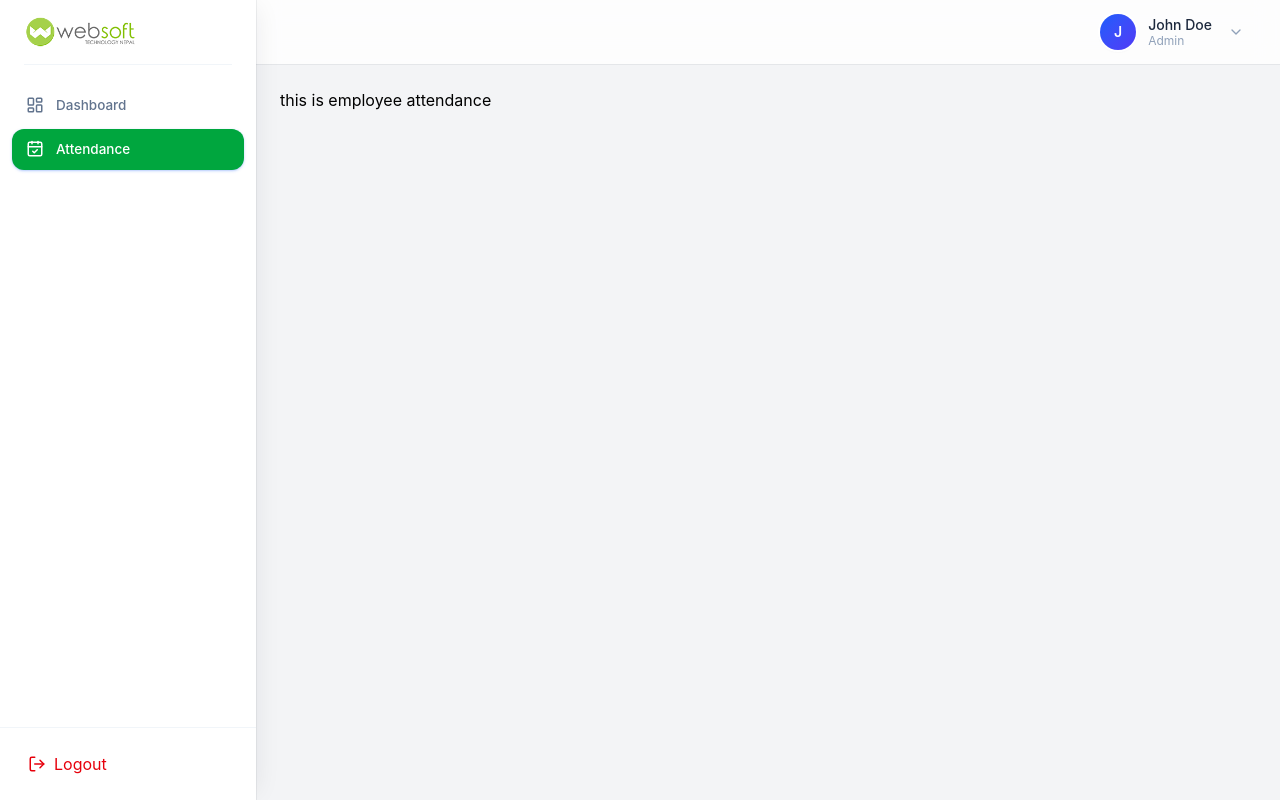
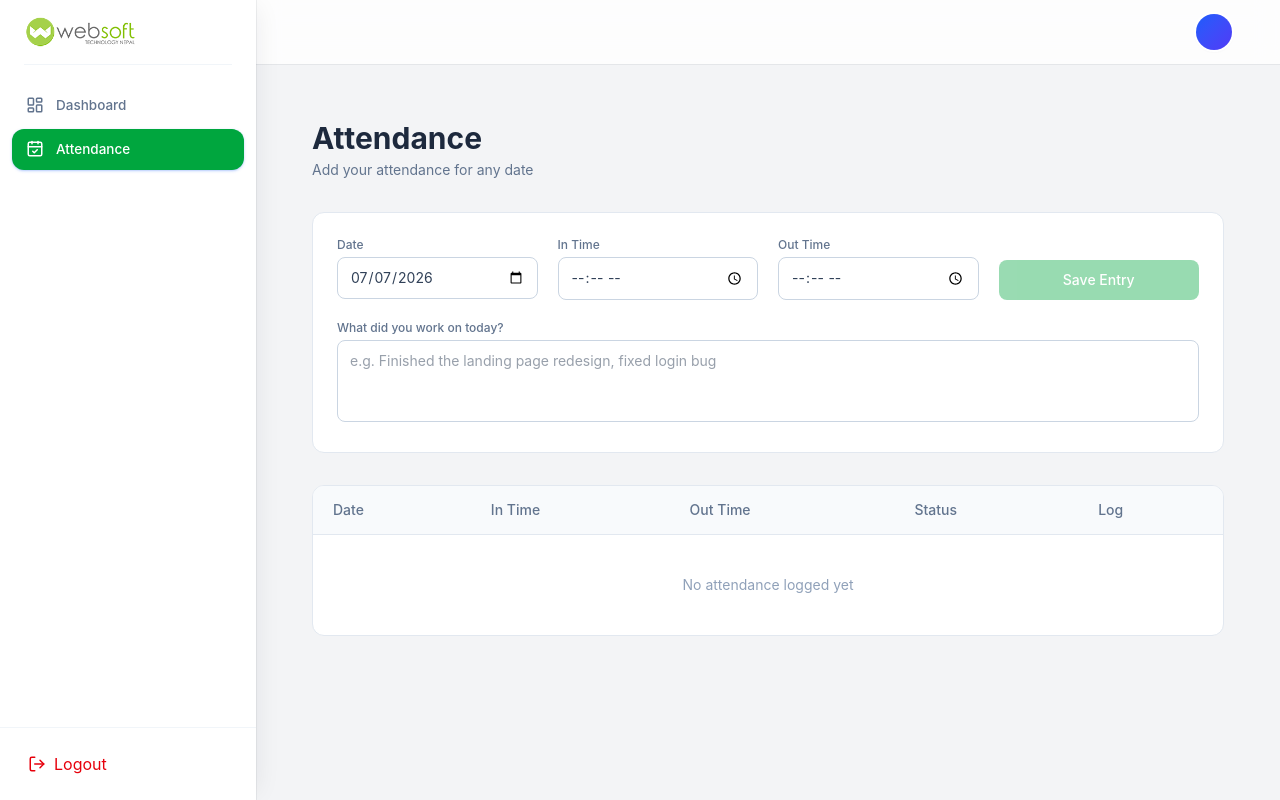
Before and after one commit to websoftoffice8-jpg/websoftofficemanagement, a React (Vite) app: page /employee/attendance in a window 1280 px wide. Built offline with nearby package versions, Linux system fonts and the light colour scheme.

Commit message:
new today

```diff
--- a/db.json
+++ b/db.json
@@ -50,6 +50,15 @@
       "password": "admin1",
       "role": "admin",
       "id": "uF3TseFpPnA"
+    },
+    {
+      "employeeId": "EMP05",
+      "name": "Rachit",
+      "password": "rachit",
+      "department": "IT",
+      "position": "Manager",
+      "role": "employee",
+      "id": "SwIGsev4jXo"
     }
   ],
   "$schema": "./node_modules/json-server/schema.json"
--- a/src/Layouts/Navbar.jsx
+++ b/src/Layouts/Navbar.jsx
@@ -1,22 +1,27 @@
 import React from "react";
 import { ChevronDown } from "lucide-react";
 
-const Navbar = ({ userName = "Gaurav Dhungana" }) => {
+const Navbar = () => {
+  const user = JSON.parse(localStorage.getItem("user"));
+
   return (
     <header className="h-16 bg-white/80 backdrop-blur-md shadow-[0_1px_0_0_rgba(15,23,42,0.06)] px-6 flex items-center justify-end sticky top-0 z-30">
       <button className="flex items-center gap-3 pl-2 pr-3 py-1.5 rounded-full hover:bg-slate-50 transition-colors">
         <div className="w-9 h-9 rounded-full bg-gradient-to-br from-blue-600 to-indigo-600 text-white flex items-center justify-center text-sm font-semibold ring-2 ring-white shadow-sm">
-          {userName.charAt(0).toUpperCase()}
+          {user?.name?.charAt(0).toUpperCase()}
         </div>
 
         <div className="text-left hidden sm:block">
           <p className="text-sm font-medium text-slate-800 leading-tight">
-            {userName}
+            {user?.name}
           </p>
-          <p className="text-xs text-slate-400 leading-tight">Admin</p>
+
+          <p className="text-xs text-slate-400 leading-tight">
+            {user?.role}
+          </p>
         </div>
-
-        <ChevronDown size={16} className="text-slate-400 ml-1" />
+{/*
+        <ChevronDown size={16} className="text-slate-400 ml-1" /> */}
       </button>
     </header>
   );
--- a/src/Pages/Employee/Attendance.jsx
+++ b/src/Pages/Employee/Attendance.jsx
@@ -1,11 +1,234 @@
-import React from 'react'
+  import { useState } from "react";
 
-const Attendance = () => {
-  return (
-    <div>
-      this is employee attendance
-    </div>
-  )
-}
+  export default function AttendancePage() {
+    const [logs, setLogs] = useState([]);
+    const [date, setDate] = useState(new Date().toISOString().split("T")[0]);
+    const [inTime, setInTime] = useState("");
+    const [outTime, setOutTime] = useState("");
+    const [note, setNote] = useState("");
+    const [expanded, setExpanded] = useState({});
+    const [editingDate, setEditingDate] = useState(null);
+    const [editText, setEditText] = useState("");
 
-export default Attendance
+    const WORD_LIMIT = 3;
+
+    const toggleExpanded = (rowDate) => {
+      setExpanded((prev) => ({ ...prev, [rowDate]: !prev[rowDate] }));
+    };
+
+    const getStatus = (log) => {
+      if (!log.outTime) return "In Progress";
+      return "Completed";
+    };
+
+    const handleAddEntry = () => {
+      if (!date || !inTime) return;
+
+      const existing = logs.find((log) => log.date === date);
+      if (existing) {
+        setLogs(
+          logs.map((log) =>
+            log.date === date
+              ? { ...log, inTime, outTime: outTime || null, note }
+              : log
+          )
+        );
+      } else {
+        setLogs(
+          [...logs, { date, inTime, outTime: outTime || null, note }].sort(
+            (a, b) => b.date.localeCompare(a.date)
+          )
+        );
+      }
+
+      setInTime("");
+      setOutTime("");
+      setNote("");
+    };
+
+    const startEditing = (log) => {
+      setEditingDate(log.date);
+      setEditText(log.note || "");
+    };
+
+    const cancelEditing = () => {
+      setEditingDate(null);
+      setEditText("");
+    };
+
+    const saveEditing = (rowDate) => {
+      setLogs(
+        logs.map((log) =>
+          log.date === rowDate ? { ...log, note: editText } : log
+        )
+      );
+      setEditingDate(null);
+      setEditText("");
+    };
+
+    return (
+      <div className="max-w-5xl mx-auto p-8">
+        <h1 className="text-3xl font-bold text-slate-800 mb-1">Attendance</h1>
+        <p className="text-slate-500 text-sm mb-8">Add your attendance for any date</p>
+
+        {/* Add Entry Card */}
+        <div className="bg-white border border-slate-200 rounded-xl p-6 mb-8">
+          <div className="grid grid-cols-1 sm:grid-cols-4 gap-5">
+            <div>
+              <label className="block text-xs font-medium text-slate-500 mb-1">Date</label>
+              <input
+                type="date"
+                value={date}
+                onChange={(e) => setDate(e.target.value)}
+                className="w-full border border-slate-300 rounded-lg px-3 py-2.5 text-sm text-slate-700 focus:outline-none focus:ring-2 focus:ring-green-600"
+              />
+            </div>
+            <div>
+              <label className="block text-xs font-medium text-slate-500 mb-1">In Time</label>
+              <input
+                type="time"
+                value={inTime}
+                onChange={(e) => setInTime(e.target.value)}
+                className="w-full border border-slate-300 rounded-lg px-3 py-2.5 text-sm text-slate-700 focus:outline-none focus:ring-2 focus:ring-green-600"
+              />
+            </div>
+            <div>
+              <label className="block text-xs font-medium text-slate-500 mb-1">Out Time</label>
+              <input
+                type="time"
+                value={outTime}
+                onChange={(e) => setOutTime(e.target.value)}
+                className="w-full border border-slate-300 rounded-lg px-3 py-2.5 text-sm text-slate-700 focus:outline-none focus:ring-2 focus:ring-green-600"
+              />
+            </div>
+            <div className="flex items-end">
+              <button
+                onClick={handleAddEntry}
+                disabled={!date || !inTime}
+                className="w-full px-4 py-2.5 rounded-lg bg-green-600 text-white text-sm font-medium disabled:opacity-40 disabled:cursor-not-allowed hover:bg-green-700"
+              >
+                Save Entry
+              </button>
+            </div>
+          </div>
+
+          <div className="mt-5">
+            <label className="block text-xs font-medium text-slate-500 mb-1">
+              What did you work on today?
+            </label>
+            <textarea
+              value={note}
+              onChange={(e) => setNote(e.target.value)}
+              rows={3}
+              placeholder="e.g. Finished the landing page redesign, fixed login bug"
+              className="w-full border border-slate-300 rounded-lg px-3 py-2.5 text-sm text-slate-700 focus:outline-none focus:ring-2 focus:ring-green-600 resize-none"
+            />
+          </div>
+        </div>
+
+        {/* Logs Table */}
+        <div className="bg-white border border-slate-200 rounded-xl overflow-hidden">
+          <table className="w-full text-sm">
+            <thead className="bg-slate-50 border-b border-slate-200">
+              <tr>
+                <th className="text-left px-5 py-3.5 text-slate-500 font-medium">Date</th>
+                <th className="text-left px-5 py-3.5 text-slate-500 font-medium">In Time</th>
+                <th className="text-left px-5 py-3.5 text-slate-500 font-medium">Out Time</th>
+                <th className="text-left px-5 py-3.5 text-slate-500 font-medium">Status</th>
+                <th className="text-left px-5 py-3.5 text-slate-500 font-medium">Log</th>
+              </tr>
+            </thead>
+            <tbody>
+              {logs.length === 0 && (
+                <tr>
+                  <td colSpan={5} className="text-center text-slate-400 py-10">
+                    No attendance logged yet
+                  </td>
+                </tr>
+              )}
+              {logs.map((log) => {
+                const words = (log.note || "").trim().split(/\s+/).filter(Boolean);
+                const isLong = words.length > WORD_LIMIT;
+                const preview = words.slice(0, WORD_LIMIT).join(" ");
+                const isEditing = editingDate === log.date;
+
+                return (
+                  <tr key={log.date} className="border-b border-slate-100 last:border-0 align-top">
+                    <td className="px-5 py-4 text-slate-700 whitespace-nowrap">{log.date}</td>
+                    <td className="px-5 py-4 text-slate-700 whitespace-nowrap">{log.inTime}</td>
+                    <td className="px-5 py-4 text-slate-700 whitespace-nowrap">{log.outTime || "—"}</td>
+                    <td className="px-5 py-4">
+                      <span
+                        className={`px-2 py-1 rounded-full text-xs font-medium ${
+                          getStatus(log) === "Completed"
+                            ? "bg-green-100 text-green-700"
+                            : "bg-amber-100 text-amber-700"
+                        }`}
+                      >
+                        {getStatus(log)}
+                      </span>
+                    </td>
+                    <td className="px-5 py-4 text-slate-600 max-w-sm">
+                      {isEditing ? (
+                        <div>
+                          <textarea
+                            value={editText}
+                            onChange={(e) => setEditText(e.target.value)}
+                            rows={3}
+                            className="w-full border border-slate-300 rounded-lg px-2.5 py-2 text-sm text-slate-700 focus:outline-none focus:ring-2 focus:ring-green-600 resize-none"
+                          />
+                          <div className="flex gap-3 mt-1.5">
+                            <button
+                              onClick={() => saveEditing(log.date)}
+                              className="text-green-600 text-xs font-medium hover:underline"
+                            >
+                              Save
+                            </button>
+                            <button
+                              onClick={cancelEditing}
+                              className="text-slate-400 text-xs font-medium hover:underline"
+                            >
+                              Cancel
+                            </button>
+                          </div>
+                        </div>
+                      ) : log.note ? (
+                        <span>
+                          {expanded[log.date] ? log.note : preview}
+                          {isLong && !expanded[log.date] && "..."}
+                          {isLong && (
+                            <button
+                              onClick={() => toggleExpanded(log.date)}
+                              className="text-green-600 text-xs font-medium ml-1.5 hover:underline"
+                            >
+                              {expanded[log.date] ? "See less" : "See more"}
+                            </button>
+                          )}
+                          <button
+                            onClick={() => startEditing(log)}
+                            className="text-slate-400 text-xs font-medium ml-1.5 hover:text-green-600 hover:underline"
+                          >
+                            Edit
+                          </button>
+                        </span>
+                      ) : (
+                        <span className="text-slate-300">
+                          —
+                          <button
+                            onClick={() => startEditing(log)}
+                            className="text-slate-400 text-xs font-medium ml-1.5 hover:text-green-600 hover:underline"
+                          >
+                            Edit
+                          </button>
+                        </span>
+                      )}
+                    </td>
+                  </tr>
+                );
+              })}
+            </tbody>
+          </table>
+        </div>
+      </div>
+    );
+  }
```
